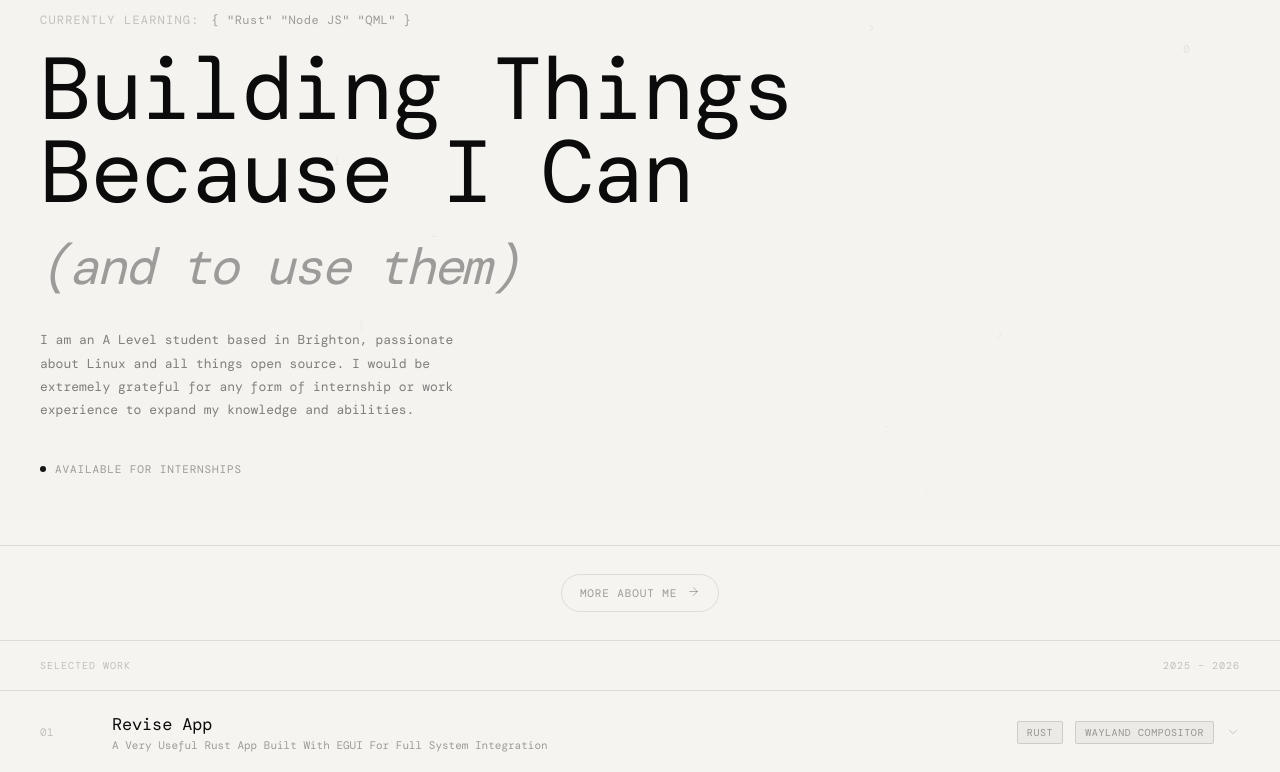
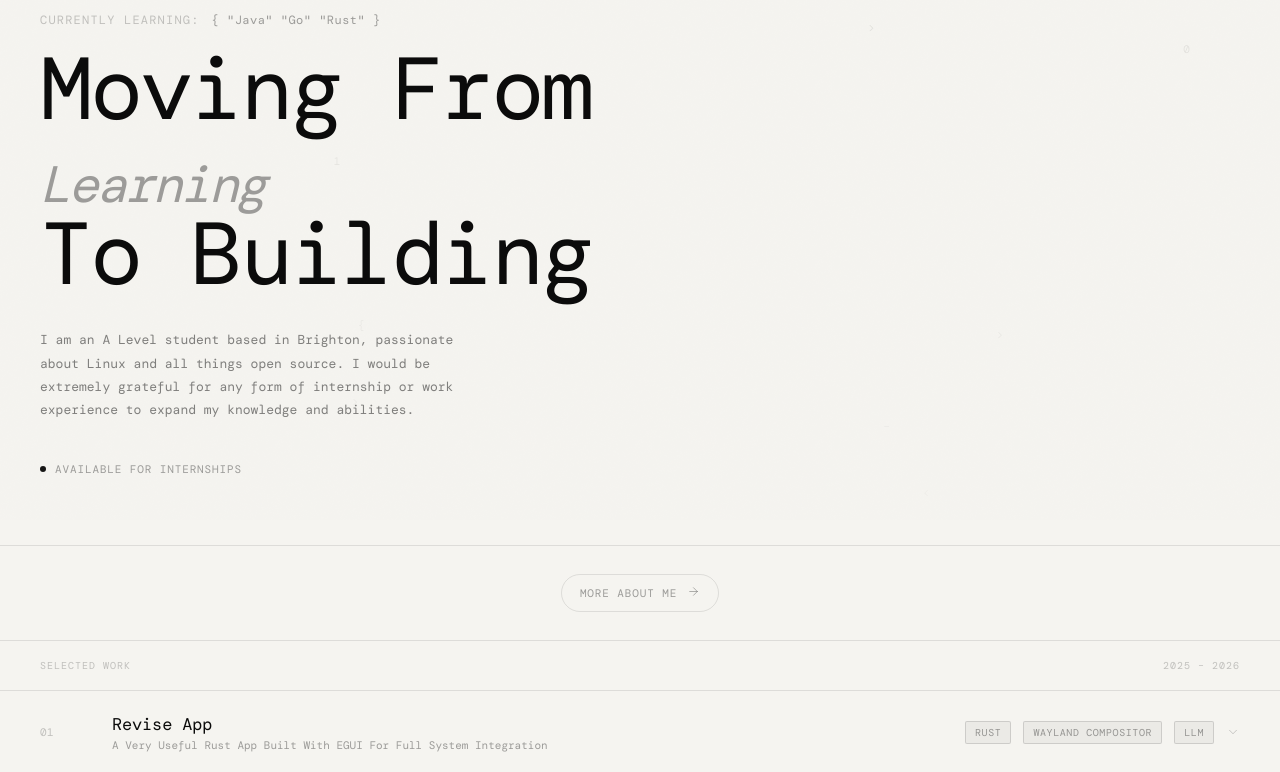
Before and after one commit to Felix-Graham/Portfolio, a plain HTML site: page index.html in a window 1280 px wide. Shown: the part 280-1052 px from the top of the page. Drawn offline with nearby package versions, Linux system fonts and the light colour scheme; grey boxes are pictures that could not be loaded; a web font is replaced by a local one.

Commit message:
description updates

```diff
--- a/data/projects.js
+++ b/data/projects.js
@@ -6,10 +6,10 @@ export const projects = [
   {
     title:       'Revise App',
     sub:         'A Very Useful Rust App Built With EGUI For Full System Integration',
-    tags:        ['Rust', 'Wayland Compositor'],
+    tags:        ['Rust', 'Wayland Compositor', 'LLM'],
     year:        '2026',
-    image:       'https://felix-graham.github.io/Portfolio/projects/reviseApp/demo.png',
-    description: 'Contrary to many of my other projects, this was almost fully vibe coded with a little bit of human debugging. Although I am learning Rust, I wasn\'t confident enough to build this monolithic desktop application, hence my usage of LLMs. The app holds a host of features such as an interactive calendar, to do list with repeating events as an option, as well as basic revision tools such as flashcards, a pomodoro timer and habit tracker. The main challenged which I faced was It\'s system deployment. Because I was using an older version of Egui, my compositor session would struggle with displaying it due to the Glutin based backend. Having moved on from that, it is fully a part of my Hyprland environment, with notifications togglable between Hyprctl and Caelestia.',
+    image:       null,
+    description: 'Contrary to many of my other projects, this was almost fully vibe coded with a little bit of human debugging. Although I am learning Rust, I wasn\'t confident enough to build this monolithic desktop application, hence my usage of LLMs. The app holds a host of features such as an interactive calendar, to do list with repeating events as an option, as well as basic revision tools such as flashcards, a pomodoro timer and habit tracker. The main thing which challenged was it\'s system deployment. Because I was using an older version of Egui, my compositor session would struggle with displaying it due to the Glutin based backend. Having moved on from that, it is fully a part of my Hyprland environment, with notifications togglable between Hyprctl and Caelestia.',
     links: [
       { label: 'Source',    icon: 'github',        href: 'https://github.com/Felix-Graham/Portfolio/tree/main/projects/reviseApp' },
     ],
--- a/index.html
+++ b/index.html
@@ -53,13 +53,12 @@
       <p class="hero__eyebrow">A Level Computer Science Student — Brighton, UK</p>
       <div class="hero__learning">
         <span class="hero__learning-label">Currently learning: </span>
-        <span class="hero__learning-items">{ "Rust"  "Node JS"  "QML"  }</span>
+        <span class="hero__learning-items">{ "Java"  "Go"  "Rust"  }</span>
       </div>
       <h1 class="hero__headline">
-        <span>Building Things</span><br>
-        <span>Because I Can</span><br>
-        <span><em>(and to use them)</em></span><br>
-
+        <span>Moving From</span><br>
+        <span><em>Learning</em></span><br>
+        <span>To Building</span><br>
       </h1>
       <p class="hero__bio">I am an A Level student based in Brighton, passionate about Linux and all things open source. I would be extremely grateful for any form of internship or work experience to expand my knowledge and abilities.</p>
       <div class="hero__status">
```
